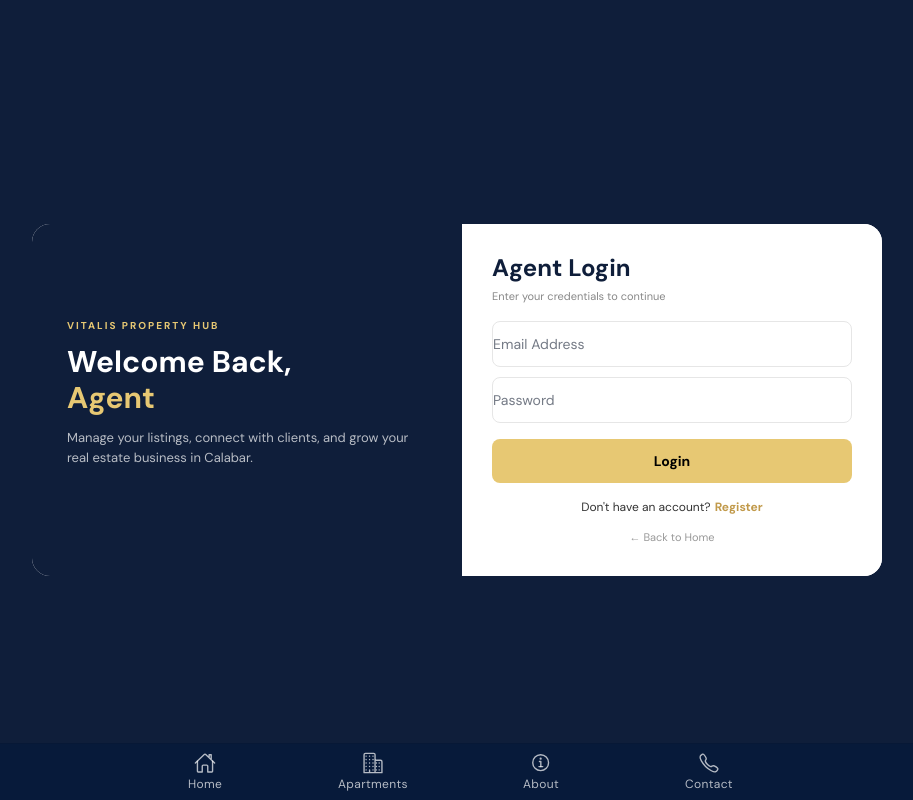
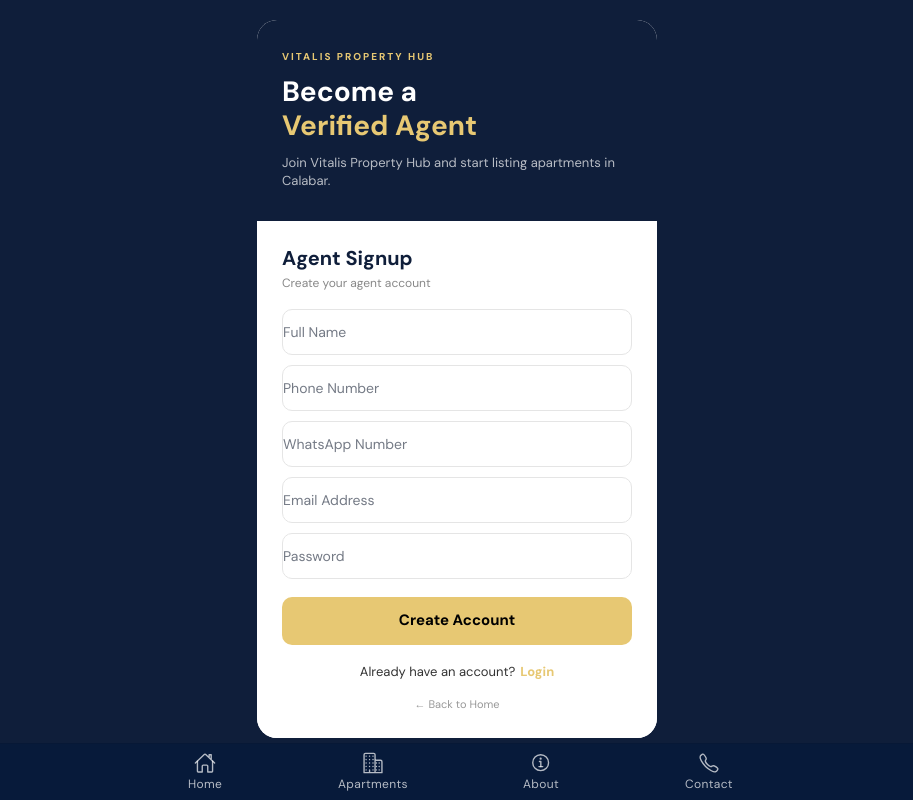
Before and after one commit to vitalisjustus82-dot/vitalis_property_hub, a React (Vite) app: page /agent/register in a window 1280 px wide. Shown: the whole page, without its empty margins (183-1096 px from the left). Built offline with nearby package versions, Linux system fonts and the light colour scheme; no server answers.

Commit message:
fix login and signup vertical layout

```diff
--- a/src/pages/AgentLogin.tsx
+++ b/src/pages/AgentLogin.tsx
@@ -1,118 +1,27 @@
-import { IonPage, IonContent, IonInput, IonButton, IonText } from '@ionic/react';
-import { Link, useHistory } from 'react-router-dom';
+import { IonPage, IonContent, IonInput } from '@ionic/react';
+import { Link } from 'react-router-dom';
 import { useState } from 'react';
 
 const AgentLogin = () => {
   const [email, setEmail] = useState('');
   const [password, setPassword] = useState('');
-  const history = useHistory();
-
-  const handleLogin = () => {
-    // your supabase login logic here
-    console.log(email, password);
-  };
-
   return (
     <IonPage>
       <IonContent fullscreen style={{ '--background': '#0F1E3A' } as any}>
-        <div style={{
-          minHeight: '100vh',
-          display: 'flex',
-          alignItems: 'center',
-          justifyContent: 'center',
-          padding: '20px',
-          background: 'linear-gradient(135deg, #0F1E3A 0%, #1a2d4d 100%)'
-        }}>
-          <div style={{
-            display: 'flex',
-            width: '100%',
-            maxWidth: '900px',
-            borderRadius: '20px',
-            overflow: 'hidden',
-            boxShadow: '0 25px 50px rgba(0,0,0,0.4)',
-            background: 'white'
-          }}>
-            {/* LEFT - Branding */}
-            <div style={{
-              flex: 1,
-              background: '#0F1E3A',
-              padding: '40px',
-              color: 'white',
-              display: 'flex',
-              flexDirection: 'column',
-              justifyContent: 'center'
-            }}>
-              <h3 style={{ color: '#E7C873', letterSpacing: '2px', fontSize: '12px' }}>VITALIS PROPERTY HUB</h3>
-              <h1 style={{ fontSize: '32px', marginTop: '10px', lineHeight: '1.2' }}>
-                Welcome Back, <br />
-                <span style={{ color: '#E7C873' }}>Agent</span>
-              </h1>
-              <p style={{ opacity: 0.8, marginTop: '15px', fontSize: '14px' }}>
-                Manage your listings, connect with clients, and grow your real estate business in Calabar.
-              </p>
+        <div style={{ minHeight: '100vh', background: '#0F1E3A', display: 'flex', justifyContent: 'center', padding: '20px 15px' }}>
+          <div style={{ width: '100%', maxWidth: '400px', borderRadius: '20px', overflow: 'hidden', height: 'fit-content' }}>
+            <div style={{ background: '#0F1E3A', padding: '30px 25px', color: 'white' }}>
+              <div style={{ color: '#E7C873', letterSpacing: '2px', fontSize: '10px', fontWeight: '700' }}>VITALIS PROPERTY HUB</div>
+              <h1 style={{ fontSize: '28px', margin: '12px 0 0 0', fontWeight: '800' }}>Welcome Back,<br/><span style={{ color: '#E7C873' }}>Agent</span></h1>
+              <p style={{ opacity: 0.7, margin: '12px 0 0 0', fontSize: '13px' }}>Manage your listings and grow your business in Calabar.</p>
             </div>
-
-            {/* RIGHT - Form */}
-            <div style={{ flex: 1, padding: '40px', background: 'white' }}>
-              <h2 style={{ color: '#0F1E3A', fontWeight: 'bold', marginBottom: '5px' }}>Agent Login</h2>
-              <p style={{ color: '#666', fontSize: '13px', marginBottom: '25px' }}>Enter your credentials to continue</p>
-
-              <div style={{ marginBottom: '15px' }}>
-                <IonInput
-                  placeholder="Email Address"
-                  type="email"
-                  value={email}
-                  onIonChange={e => setEmail(e.detail.value!)}
-                  style={{
-                    border: '1.5px solid #EAEAEA',
-                    borderRadius: '10px',
-                    padding: '6px 12px',
-                    '--padding-start': '10px'
-                  }}
-                />
-              </div>
-
-              <div style={{ marginBottom: '20px' }}>
-                <IonInput
-                  placeholder="Password"
-                  type="password"
-                  value={password}
-                  onIonChange={e => setPassword(e.detail.value!)}
-                  style={{
-                    border: '1.5px solid #EAEAEA',
-                    borderRadius: '10px',
-                    padding: '6px 12px'
-                  }}
-                />
-              </div>
-
-              <IonButton
-                expand="block"
-                onClick={handleLogin}
-                style={{
-                  '--background': '#E7C873',
-                  '--color': '#0F1E3A',
-                  '--border-radius': '10px',
-                  fontWeight: 'bold',
-                  height: '45px',
-                  textTransform: 'capitalize'
-                } as any}
-              >
-                Login
-              </IonButton>
-
-              <div style={{ textAlign: 'center', marginTop: '20px', fontSize: '13px' }}>
-                <IonText>Don't have an account? </IonText>
-                <Link to="/agent/register" style={{ color: '#C5A059', fontWeight: 'bold', textDecoration: 'none' }}>
-                  Register
-                </Link>
-              </div>
-
-              <div style={{ textAlign: 'center', marginTop: '15px' }}>
-                <Link to="/home" style={{ fontSize: '12px', color: '#888', textDecoration: 'none' }}>
-                  ← Back to Home
-                </Link>
-              </div>
+            <div style={{ background: 'white', padding: '25px' }}>
+              <h2 style={{ color: '#0F1E3A', fontWeight: '800', margin: 0 }}>Agent Login</h2>
+              <p style={{ color: '#888', fontSize: '12px', margin: '6px 0 20px 0' }}>Enter your credentials to continue</p>
+              <IonInput placeholder="Email" value={email} onIonChange={e => setEmail(e.detail.value!)} style={{ border: '1.5px solid #E5E5E5', borderRadius: '10px', padding: '4px 12px', marginBottom: '12px' }} />
+              <IonInput placeholder="Password" type="password" value={password} onIonChange={e => setPassword(e.detail.value!)} style={{ border: '1.5px solid #E5E5E5', borderRadius: '10px', padding: '4px 12px', marginBottom: '18px' }} />
+              <button style={{ width: '100%', height: '48px', background: '#E7C873', color: '#000', border: 'none', borderRadius: '10px', fontWeight: '800', fontSize: '15px' }}>Login</button>
+              <div style={{ textAlign: 'center', marginTop: '18px', fontSize: '13px' }}>Don't have an account? <Link to="/agent/signup" style={{ color: '#E7C873', fontWeight: '800', textDecoration: 'none', marginLeft: '4px' }}>Register</Link></div>
             </div>
           </div>
         </div>
@@ -120,5 +29,4 @@ const AgentLogin = () => {
     </IonPage>
   );
 };
-
 export default AgentLogin;
--- a/src/pages/AgentSignup.tsx
+++ b/src/pages/AgentSignup.tsx
@@ -1,156 +1,86 @@
-import { IonPage, IonContent, IonInput, IonButton } from "@ionic/react";
-import { Link } from "react-router-dom";
-import { useState } from "react";
+import { IonPage, IonContent, IonInput } from '@ionic/react';
+import { Link } from 'react-router-dom';
+import { useState } from 'react';
 
-const AgentLogin = () => {
-  const [email, setEmail] = useState("");
-  const [password, setPassword] = useState("");
+const AgentSignup = () => {
+  const [form, setForm] = useState({
+    fullName: '',
+    phone: '',
+    whatsapp: '',
+    email: '',
+    password: ''
+  });
 
   return (
     <IonPage>
-      <IonContent fullscreen style={{ "--background": "#0F1E3A" } as any}>
-        <style>{`
-          .lux-wrapper { min-height: 100vh; display: flex; align-items: center; justify-content: center; padding: 20px; background: #0F1E3A; }
-          .lux-card { display: flex; width: 100%; max-width: 850px; border-radius: 18px; overflow: hidden; background: white; }
-          .lux-left { flex: 1; background: #0F1E3A; padding: 35px; color: white; display: flex; flex-direction: column; justify-content: center; }
-          .lux-right { flex: 1; padding: 30px; background: white; }
-
-          /* MOBILE - THIS FIXES YOUR SCREENSHOT CUT */
-          @media (max-width: 768px) {
-            .lux-wrapper { padding: 15px; align-items: flex-start; padding-top: 25px; }
-            .lux-card { flex-direction: column; width: 100%; max-width: 100%; }
-            .lux-left { padding: 22px; }
-            .lux-right { padding: 22px; }
-          }
-        `}</style>
-
-        <div className="lux-wrapper">
-          <div className="lux-card">
-            <div className="lux-left">
-              <div
-                style={{
-                  color: "#E7C873",
-                  letterSpacing: "2px",
-                  fontSize: "10px",
-                  fontWeight: "700",
-                }}
-              >
-                VITALIS PROPERTY HUB
-              </div>
-              <h1
-                style={{
-                  fontSize: "30px",
-                  margin: "12px 0 0 0",
-                  fontWeight: "800",
-                  lineHeight: "1.2",
-                }}
-              >
-                Welcome Back,
-                <br />
-                <span style={{ color: "#E7C873" }}>Agent</span>
+      <IonContent fullscreen style={{ '--background': '#0F1E3A' } as any}>
+        <div style={{
+          minHeight: '100vh',
+          background: '#0F1E3A',
+          display: 'flex',
+          justifyContent: 'center',
+          padding: '20px 15px'
+        }}>
+          <div style={{
+            width: '100%',
+            maxWidth: '400px',
+            borderRadius: '20px',
+            overflow: 'hidden',
+            height: 'fit-content',
+            background: 'white'
+          }}>
+            {/* TOP - Welcome */}
+            <div style={{
+              background: '#0F1E3A',
+              padding: '30px 25px',
+              color: 'white'
+            }}>
+              <div style={{ color: '#E7C873', letterSpacing: '2px', fontSize: '10px', fontWeight: '700' }}>VITALIS PROPERTY HUB</div>
+              <h1 style={{ fontSize: '28px', margin: '12px 0 0 0', fontWeight: '800', lineHeight: '1.2' }}>
+                Become a<br/><span style={{ color: '#E7C873' }}>Verified Agent</span>
               </h1>
-              <p
-                style={{
-                  opacity: 0.7,
-                  marginTop: "12px",
-                  fontSize: "13px",
-                  lineHeight: "1.5",
-                }}
-              >
-                Manage your listings, connect with clients, and grow your real
-                estate business in Calabar.
+              <p style={{ opacity: 0.7, margin: '12px 0 0 0', fontSize: '13px', lineHeight: '1.4' }}>
+                Join Vitalis Property Hub and start listing apartments in Calabar.
               </p>
             </div>
 
-            <div className="lux-right">
-              <h2 style={{ color: "#0F1E3A", fontWeight: "800", margin: 0 }}>
-                Agent Login
-              </h2>
-              <p
+            {/* DOWN - Signup Form */}
+            <div style={{ background: 'white', padding: '25px' }}>
+              <h2 style={{ color: '#0F1E3A', fontWeight: '800', margin: '0 0 5px 0', fontSize: '20px' }}>Agent Signup</h2>
+              <p style={{ color: '#888', fontSize: '12px', margin: '0 0 18px 0' }}>Create your agent account</p>
+
+              <IonInput placeholder="Full Name" value={form.fullName} onIonChange={e => setForm({...form, fullName: e.detail.value!})} style={{ border: '1.5px solid #E5E5E5', borderRadius: '10px', padding: '4px 12px', marginBottom: '10px', fontSize: '14px' }} />
+              <IonInput placeholder="Phone Number" value={form.phone} onIonChange={e => setForm({...form, phone: e.detail.value!})} style={{ border: '1.5px solid #E5E5E5', borderRadius: '10px', padding: '4px 12px', marginBottom: '10px', fontSize: '14px' }} />
+              <IonInput placeholder="WhatsApp Number" value={form.whatsapp} onIonChange={e => setForm({...form, whatsapp: e.detail.value!})} style={{ border: '1.5px solid #E5E5E5', borderRadius: '10px', padding: '4px 12px', marginBottom: '10px', fontSize: '14px' }} />
+              <IonInput placeholder="Email Address" value={form.email} onIonChange={e => setForm({...form, email: e.detail.value!})} style={{ border: '1.5px solid #E5E5E5', borderRadius: '10px', padding: '4px 12px', marginBottom: '10px', fontSize: '14px' }} />
+              <IonInput placeholder="Password" type="password" value={form.password} onIonChange={e => setForm({...form, password: e.detail.value!})} style={{ border: '1.5px solid #E5E5E5', borderRadius: '10px', padding: '4px 12px', marginBottom: '18px', fontSize: '14px' }} />
+
+              {/* GOLD BUTTON BLACK TEXT */}
+              <button
                 style={{
-                  color: "#888",
-                  fontSize: "11px",
-                  margin: "6px 0 18px 0",
+                  width: '100%',
+                  height: '48px',
+                  background: '#E7C873',
+                  color: '#000000',
+                  border: 'none',
+                  borderRadius: '10px',
+                  fontWeight: '800',
+                  fontSize: '15px',
+                  cursor: 'pointer'
                 }}
               >
-                Enter your credentials to continue
-              </p>
-
-              <IonInput
-                placeholder="Email Address"
-                value={email}
-                onIonChange={(e) => setEmail(e.detail.value!)}
-                style={{
-                  border: "1.5px solid #E6E6E6",
-                  borderRadius: "8px",
-                  padding: "4px 10px",
-                  marginBottom: "10px",
-                  fontSize: "14px",
-                }}
-              />
-              <IonInput
-                placeholder="Password"
-                type="password"
-                value={password}
-                onIonChange={(e) => setPassword(e.detail.value!)}
-                style={{
-                  border: "1.5px solid #E6E6E6",
-                  borderRadius: "8px",
-                  padding: "4px 10px",
-                  marginBottom: "16px",
-                  fontSize: "14px",
-                }}
-              />
-
-              {/* SOLID GOLD BUTTON - NOT FADED */}
-              <button
-                style={{
-                  width: "100%",
-                  height: "44px",
-                  background: "#E7C873",
-                  color: "#000000",
-                  border: "none",
-                  borderRadius: "8px",
-                  fontWeight: "800",
-                  fontSize: "14px",
-                  cursor: "pointer",
-                }}
-              >
-                Login
+                Create Account
               </button>
 
-              <div
-                style={{
-                  textAlign: "center",
-                  marginTop: "16px",
-                  fontSize: "12px",
-                  color: "#333",
-                }}
-              >
-                Don't have an account?
-                <Link
-                  to="/agent/register"
-                  style={{
-                    color: "#C19A4B",
-                    fontWeight: "800",
-                    textDecoration: "none",
-                    marginLeft: "4px",
-                  }}
-                >
-                  Register
+              <div style={{ textAlign: 'center', marginTop: '18px', fontSize: '13px', color: '#333' }}>
+                Already have an account?
+                <Link to="/agent/login" style={{ color: '#E7C873', fontWeight: '800', textDecoration: 'none', marginLeft: '5px' }}>
+                  Login
                 </Link>
               </div>
-              <div style={{ textAlign: "center", marginTop: "10px" }}>
-                <Link
-                  to="/home"
-                  style={{
-                    fontSize: "11px",
-                    color: "#999",
-                    textDecoration: "none",
-                  }}
-                >
-                  ← Back to Home
-                </Link>
+
+              <div style={{ textAlign: 'center', marginTop: '12px' }}>
+                <Link to="/home" style={{ fontSize: '11px', color: '#999', textDecoration: 'none' }}>← Back to Home</Link>
               </div>
             </div>
           </div>
@@ -160,4 +90,4 @@ const AgentLogin = () => {
   );
 };
 
-export default AgentLogin;
+export default AgentSignup;
```
